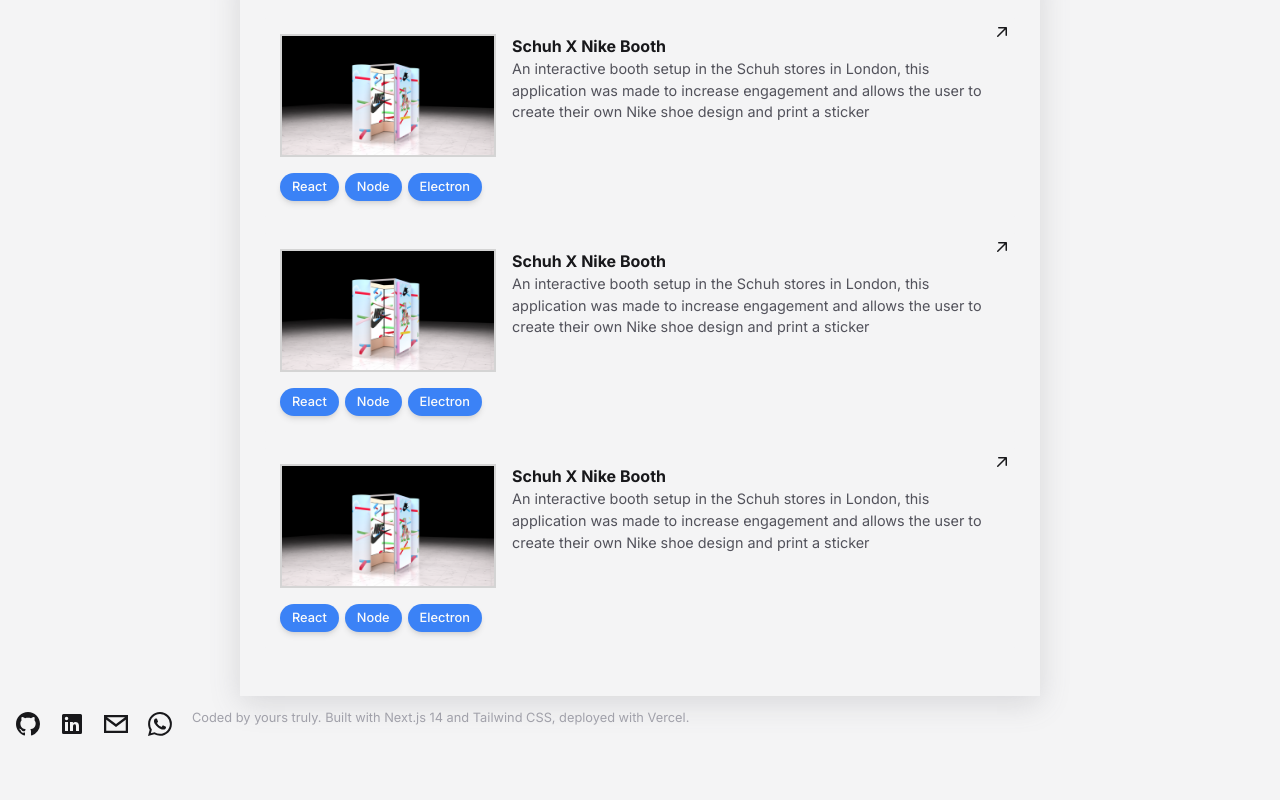
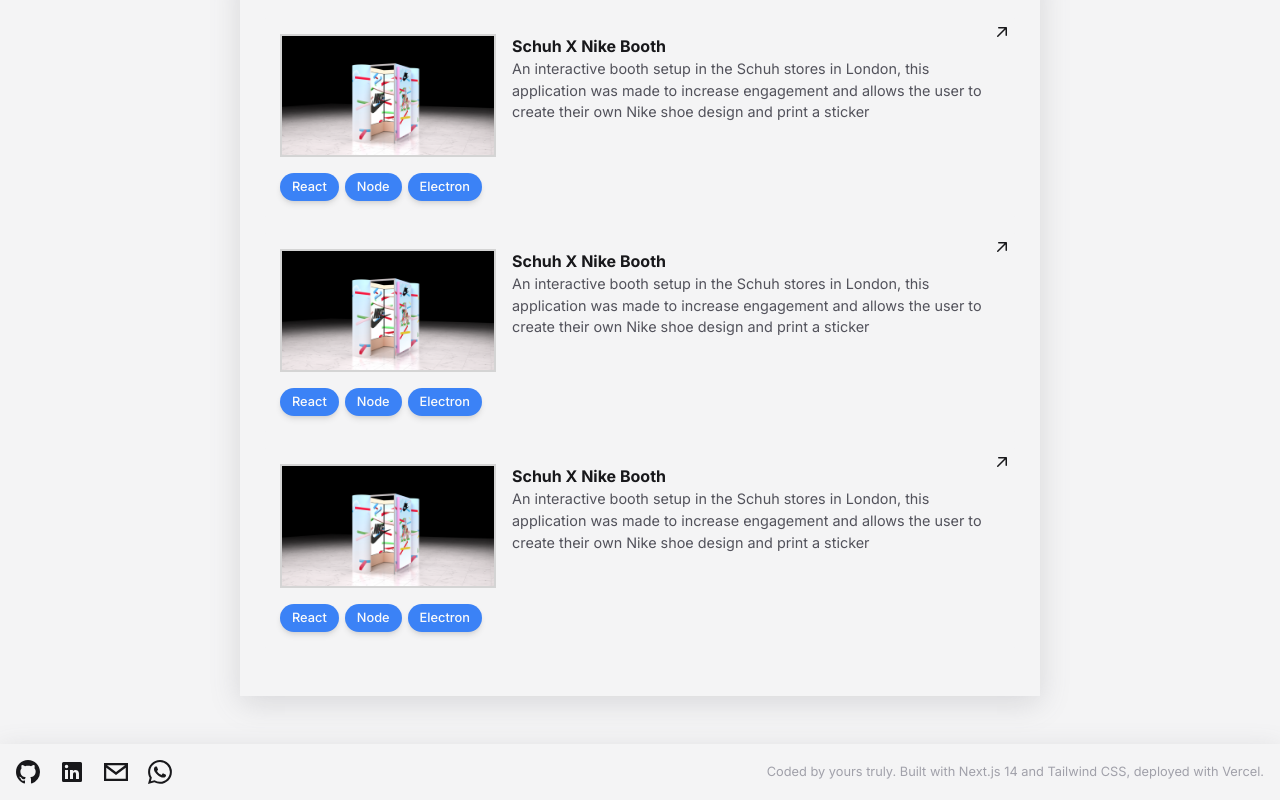
Before and after one commit to atTommy98/portfolio-website, a Next.js app: page / in a window 1280 px wide. Shown: the part 1189-1989 px from the top of the page. Before the commit the page ends 1941 px from the top, so only its background shows below. Built offline with nearby package versions, Linux system fonts and the light colour scheme; no server answers.

Commit message:
Updated footer css

```diff
--- a/src/components/Footer.tsx
+++ b/src/components/Footer.tsx
@@ -1,6 +1,6 @@
 export default function Footer() {
   return (
-    <div className="h-fit p-4 flex">
+    <div className="h-fit p-4 flex mt-[3rem] shadow-center dark:shadow-neutral-700">
       <div className="w-fit flex items-center">
         <ul className="flex items-center">
           <li className="mr-5 text-xs shrink-0">
@@ -80,9 +80,10 @@
           </li>
         </ul>
       </div>
-      <div className="w-full ">
+      <div className="w-full flex items-center justify-end">
         <p className="subtext">
-          Coded by yours truly. Built with Next.js 14 and Tailwind CSS, deployed with Vercel.
+          Coded by yours truly. Built with Next.js 14 and Tailwind CSS, deployed
+          with Vercel.
         </p>
       </div>
     </div>
```
